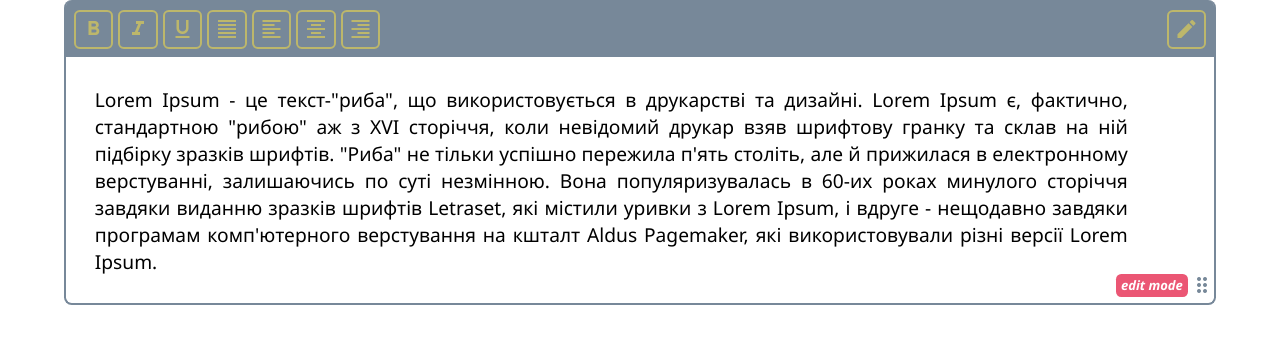
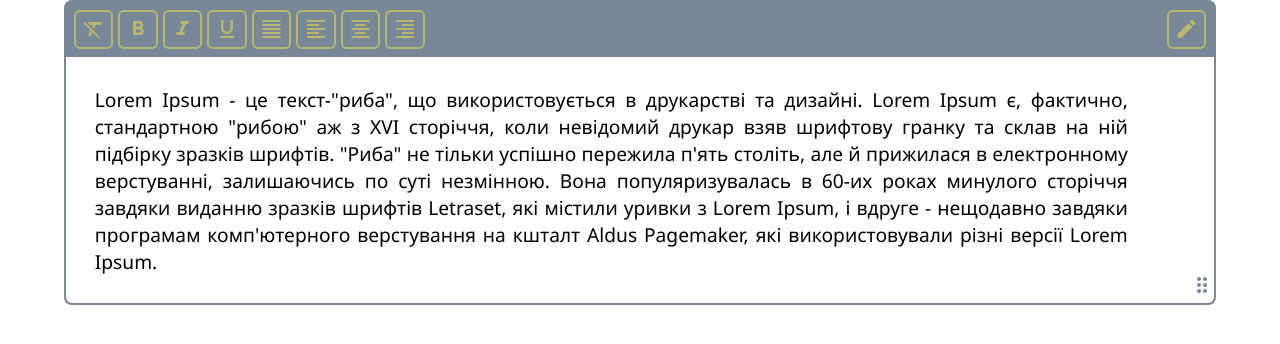
Before and after one commit to radomir-k/js_lessons, a plain HTML site: page lesson_29/index.html in a window 1280 px wide. Drawn offline with Linux system fonts and the light colour scheme.

Commit message:
next revision

```diff
--- a/lesson_29/css/style.css
+++ b/lesson_29/css/style.css
@@ -20,7 +20,7 @@ ol, ul { list-style: none; }
 }
 
 .resizeContainer {
-  position: absolute;
+  position: relative;
   max-width: 90%;
   max-height: 90%;
   border-left: .12em;
@@ -84,6 +84,7 @@ ol, ul { list-style: none; }
 }
 
 .editText {
+  display: b;
   width: 95%;
   height: 95%;
   padding: 1.5em;
--- a/lesson_29/index.html
+++ b/lesson_29/index.html
@@ -19,25 +19,28 @@
 
                     <div id="menu" class="menu">
                         <ul>
-                            <li class="menu-item">
+                            <li class="menu-item btn-clear">
+                                <i class="material-icons md-36">format_clear</i>
+                            </li>
+                            <li class="menu-item btn-bold">
                                 <i class="material-icons md-36">format_bold</i>
                             </li>
-                            <li class="menu-item">
+                            <li class="menu-item btn-italic">
                                 <i class="material-icons md-36">format_italic</i>
                             </li>
-                            <li class="menu-item">
+                            <li class="menu-item btn-underlined">
                                 <i class="material-icons md-36">format_underlined</i>
                             </li>
-                            <li class="menu-item">
+                            <li class="menu-item btn-al-justify">
                                 <i class="material-icons md-36">format_align_justify</i>
                             </li>
-                            <li class="menu-item">
+                            <li class="menu-item btn-al-left">
                                 <i class="material-icons md-36">format_align_left</i>
                             </li>
-                            <li class="menu-item">
+                            <li class="menu-item btn-al-center">
                                 <i class="material-icons md-36">format_align_center</i>
                             </li>
-                            <li class="menu-item">
+                            <li class="menu-item btn-al-right">
                                 <i class="material-icons md-36">format_align_right</i>
                             </li>
                         </ul>
--- a/lesson_29/js/code.js
+++ b/lesson_29/js/code.js
@@ -1,12 +1,37 @@
 
 let editButon = document.querySelector(".edit_btn");
+let boldButon = document.querySelector(".btn-bold");
+let italicButon = document.querySelector(".btn-italic");
+let clearButon = document.querySelector(".btn-clear");
+let underlinedButon = document.querySelector(".btn-underlined");
+let justifyButon = document.querySelector(".btn-al-justify");
+let leftButon = document.querySelector(".btn-al-left");
+let centerButon = document.querySelector(".btn-al-center");
+let rightButon = document.querySelector(".btn-al-right");
+
+// document.execCommand('bold', false, null);
+// document.execCommand('italic', false, null);
+// document.execCommand('underline', false, null);
+
+// document.execCommand('justifyLeft', false, null);
+// document.execCommand('justifyCenter', false, null);
+// document.execCommand('justifyRight', false, null);
+// document.execCommand('justifyFull', false, null);
+
+// document.execCommand('removeFormat', false, null);
+
 // On/Off edit mode
 let flag = false;
-    editButon.onclick = function(event) {
-        flag = !flag;
-        document.querySelector(".editText").contentEditable = flag;
-        document.querySelector("._mode").hidden = !flag;
+document.querySelector(".editText").contentEditable = flag;
+document.querySelector("._mode").hidden = !flag;
+
+editButon.onclick = function(event) {
+    flag = !flag;
+    document.querySelector(".editText").contentEditable = flag;
+    document.querySelector("._mode").hidden = !flag;
 }
+
+
 
 let resizeBlock = document.querySelector(".resizeContainer");
 let resizeHandle = document.querySelector("._handle").addEventListener("mousedown", initializeResize);
```
